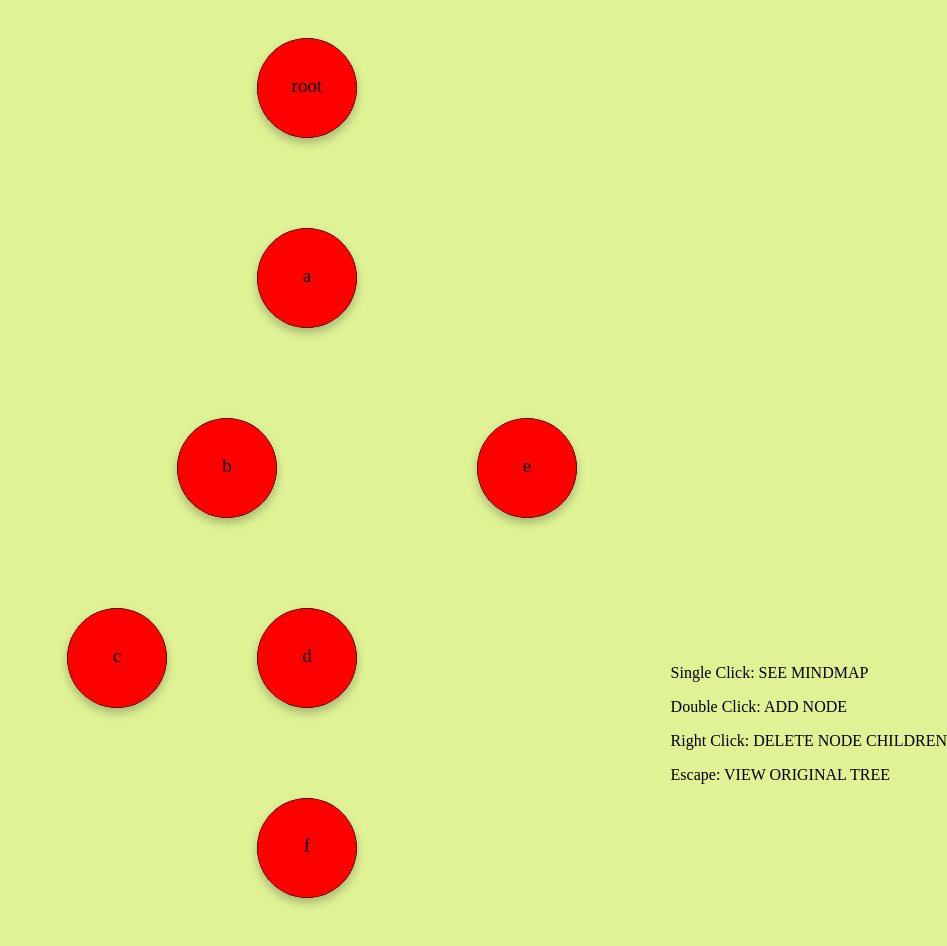
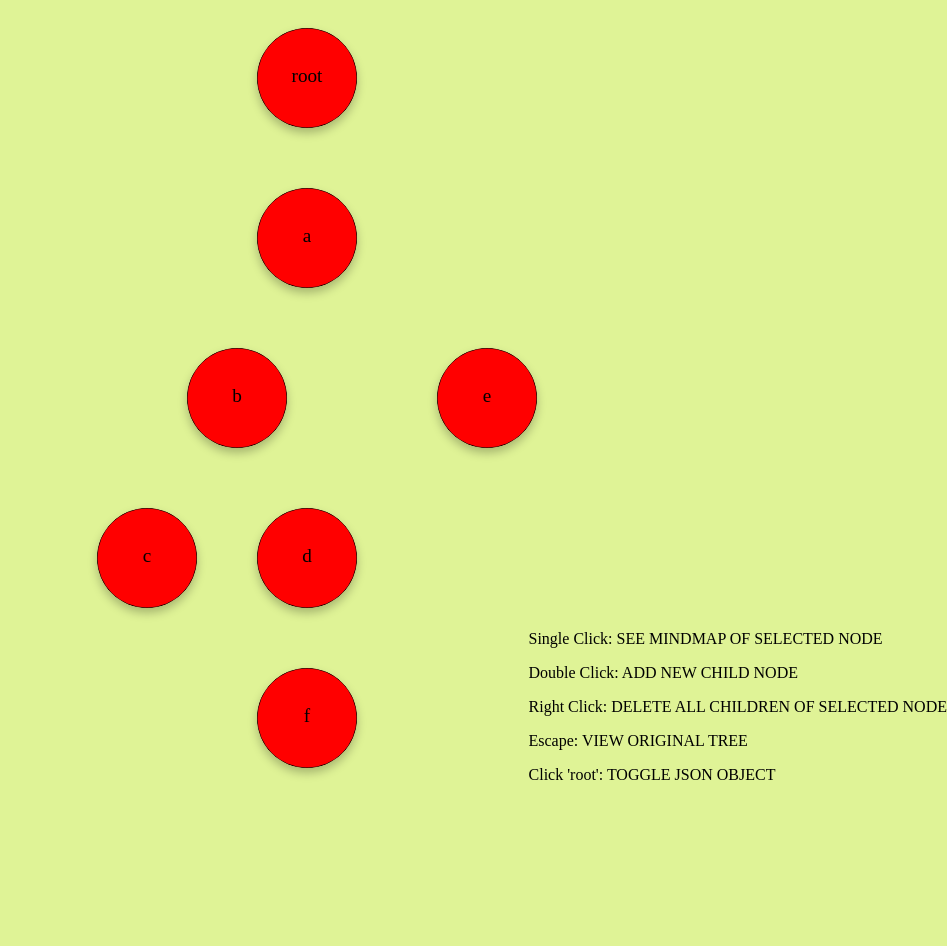
Before and after one commit to kevalnshah/EeSMindmap, an Angular app: page / in a window 1280 px wide. Shown: the top 946 px of the page, without its empty margins (333-1280 px from the left). After the commit the page ends 916 px from the top, so only its background shows below. Built offline with nearby package versions, Linux system fonts and the light colour scheme.

Commit message:
Added json viewing functionality

```diff
--- a/src/app/mindmap/mindmap.component.css
+++ b/src/app/mindmap/mindmap.component.css
@@ -3,7 +3,7 @@
 	flex-direction: row;
 	justify-content: center;
 	align-items: center;
-	padding: 30px;
+	padding: 20px;
 }
 
 .child {
@@ -11,7 +11,7 @@
 	justify-content: center;
 	flex-wrap: wrap;
 	align-content: space-between;
-	padding: 30px;
+	padding: 20px;
 }
 
 .node {
@@ -46,3 +46,9 @@
 	right: 0%;
 	float: right;
 }
+
+.json {
+	position: absolute;
+	top: 90%;
+	width: 50%;
+}
--- a/src/app/mindmap/mindmap.component.html
+++ b/src/app/mindmap/mindmap.component.html
@@ -33,8 +33,12 @@
 </ng-template>
 
 <div class="legend">
-	<p>Single Click: SEE MINDMAP</p>
-	<p>Double Click: ADD NODE</p>
-	<p>Right Click: DELETE NODE CHILDREN</p>
+	<p>Single Click: SEE MINDMAP OF SELECTED NODE</p>
+	<p>Double Click: ADD NEW CHILD NODE</p>
+	<p>Right Click: DELETE ALL CHILDREN OF SELECTED NODE</p>
 	<p>Escape: VIEW ORIGINAL TREE</p>
+	<p>Click 'root': TOGGLE JSON OBJECT</p>
 </div>
+<div class="json" [style.display]='showJSON'>
+	{{ tree | json }}
+</div>
--- a/src/app/mindmap/mindmap.component.ts
+++ b/src/app/mindmap/mindmap.component.ts
@@ -12,6 +12,7 @@ export class MindmapComponent {
 	newNode = '';
 	parentNode: any = {};
 	origTree = {};
+	showJSON = 'none';
 	isSelected = false;
 	tree: any = [
 		{
@@ -39,7 +40,7 @@ export class MindmapComponent {
 	mindmap(node) {
 		this.isDoubleClick = false;
 		setTimeout(() => {
-			if (!this.isDoubleClick) {
+			if (!this.isDoubleClick && node.name !== 'root') {
 				this.parentNode = {};
 				this.getParent(this.tree[0], node.name);
 				if (this.isDragged) this.isDragged = !this.isDragged;
@@ -50,6 +51,8 @@ export class MindmapComponent {
 					this.tree = Array(this.parentNode);
 					this.isSelected = true;
 				}
+			} else {
+				this.showJSON = this.showJSON == 'none' ? 'flex' : 'none';
 			}
 		}, 300);
 	}
@@ -73,7 +76,7 @@ export class MindmapComponent {
 	deleteNode(data) {
 		const element = document.getElementById(data.name);
 		element.style.transform = 'rotate3d(2, -1, -1, 10turn)';
-		setTimeout(() => element.style.transform = '', 500);
+		setTimeout(() => (element.style.transform = ''), 500);
 		setTimeout(() => (data.nodes = []), 500);
 		return false;
 	}
```
